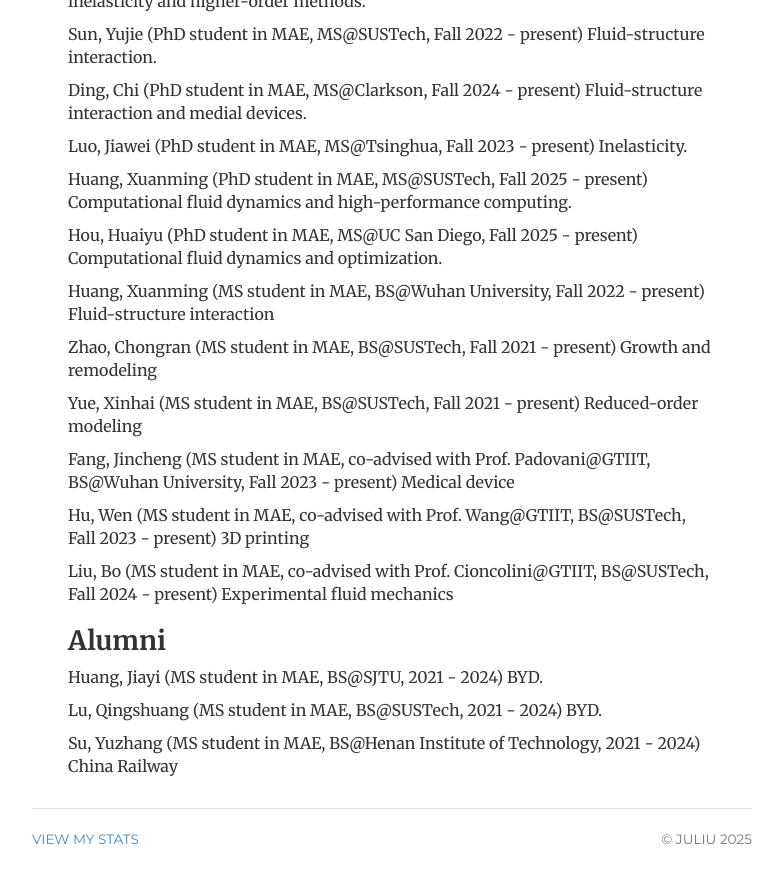
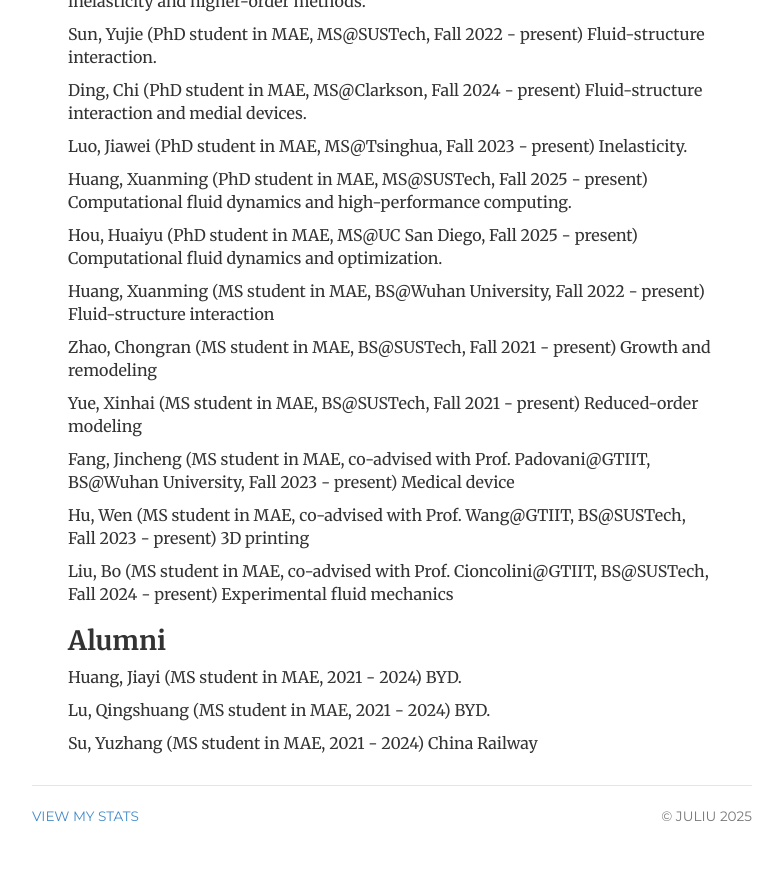
Before and after one commit to ju-liu/ju-liu.github.io, a Jekyll site: the page built from about/index.html, in a window 1280 px wide and 900 px high, scrolled down 1482 px. Shown: the top 883 px of the window, without its empty margins (248-1031 px from the left). Built offline with Jekyll 4.4.1, drawn with Linux system fonts in a browser that asks for light colours; nearby versions of some CDN libraries; library files that are not in the unit come from our copies; comment, search, counter and statistics services are not loaded.

Commit message:
Update index.html

```diff
--- a/about/index.html
+++ b/about/index.html
@@ -72,11 +72,11 @@ description: About Dr. Ju Liu
   <p>Liu, Bo (MS student in MAE, co-advised with Prof. Cioncolini@GTIIT, BS@SUSTech, Fall 2024 - present) Experimental fluid mechanics</p>
 
   <h2>Alumni</h2>
-  <p>Huang, Jiayi (MS student in MAE, BS@SJTU, 2021 - 2024) BYD.</p>
+  <p>Huang, Jiayi (MS student in MAE, 2021 - 2024) BYD.</p>
 
-  <p>Lu, Qingshuang (MS student in MAE, BS@SUSTech, 2021 - 2024) BYD.</p>
+  <p>Lu, Qingshuang (MS student in MAE, 2021 - 2024) BYD.</p>
 
-  <p>Su, Yuzhang (MS student in MAE, BS@Henan Institute of Technology, 2021 - 2024) China Railway</p>
+  <p>Su, Yuzhang (MS student in MAE, 2021 - 2024) China Railway</p>
 
 <!--
   <h2>Teaching Experience</h2>
```
